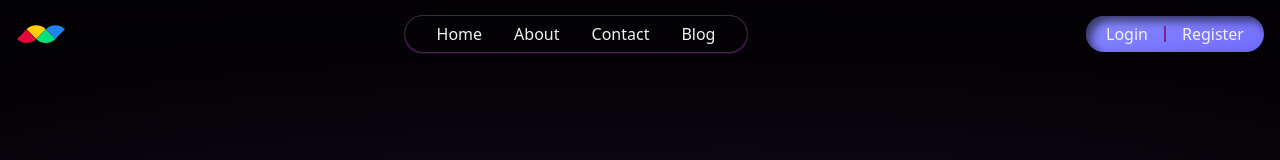
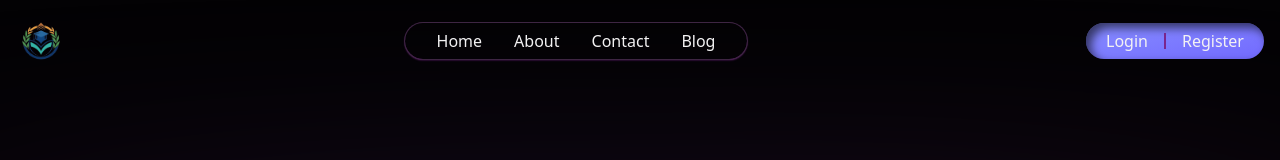
Before and after one commit to jonyBhatt/Avant-Garde, a Next.js app: page / in a window 1280 px wide. Shown: the top 160 px of the page. Built offline with nearby package versions, Linux system fonts and the light colour scheme; no server answers.

Commit message:
Update logo

```diff
--- a/app/(dashboard)/_components/sidebar.tsx
+++ b/app/(dashboard)/_components/sidebar.tsx
@@ -7,7 +7,7 @@ const Sidebar = () => {
   return (
     <aside className={cn(style.sidebar, "bg-secondary h-full")}>
       <div className="py-4 px-6 ">
-        <Image src="/svg/logo.svg" alt="logo" width={35} height={35} />
+        <Image src="/logo/logo.png" alt="logo" width={35} height={35} />
       </div>
       <ul className="grid gap-8 py-8">
         <SidebarNavigation />
--- a/app/chats/page.tsx
+++ b/app/chats/page.tsx
@@ -1,6 +1,7 @@
 "use client";
 
 import { useQueryContext } from "@/context/useQueryContext";
+import Image from "next/image";
 import { useEffect } from "react";
 
 function Chat({ searchParams }: { searchParams?: { query?: string } }) {
@@ -14,6 +15,19 @@ function Chat({ searchParams }: { searchParams?: { query?: string } }) {
     }
   }, [query, setQuery]);
 
-  return <div className="bg-primary">hello</div>;
+  return (
+    <div className="h-svh flex justify-center items-center flex-col">
+      <Image
+        src="/logo/logo.png"
+        alt="logo"
+        width={100}
+        height={100}
+        className="object-cover"
+      />
+      <span className="font-inter tracking-wide text-lg">
+        Send and receive messages through our platform chat feature
+      </span>
+    </div>
+  );
 }
 export default Chat;
--- a/app/layout.tsx
+++ b/app/layout.tsx
@@ -15,6 +15,9 @@ export const metadata: Metadata = {
   title: {
     default: "Avant-Garde Mentorship hub",
     template: "%s | Avant-Garde",
+  },
+  icons: {
+    icon: "/logo/logo.png",
   },
   description: "Become a pro programmer",
 };
--- a/components/email-template.tsx
+++ b/components/email-template.tsx
@@ -28,7 +28,7 @@ export const EmailTemplate = ({ to, subject, message }: EmailTemplateProps) => {
       <Body className="bg-primary font-inter">
         <Container>
           <Section>
-            <Img src={`/svg/logo.svg`} width="96" height="30" alt="Airbnb" />
+            <Img src={`/logo/logo.png`} width="96" height="30" alt="Airbnb" />
           </Section>
           <Section style={{ paddingBottom: "20px" }}>
             <Row>
--- a/components/shared/nav-bar.tsx
+++ b/components/shared/nav-bar.tsx
@@ -8,7 +8,7 @@ const Navbar = () => {
     <nav className="p-4 container">
       <div className="flex justify-between items-center gap-8">
         <div className="logo">
-          <Image src="/svg/logo.svg" alt="logo" width={50} height={50} />
+          <Image src="/logo/logo.png" alt="logo" width={50} height={50} />
         </div>
         <div className="navbar-menu hidden md:block bg-transparent ring-1 ring-secondary shadow-sm shadow-primary rounded-full px-8 py-1.5">
           <ul className="flex justify-between items-center gap-8">
```
Also changed, not shown: public/logo/logo.png (added).
